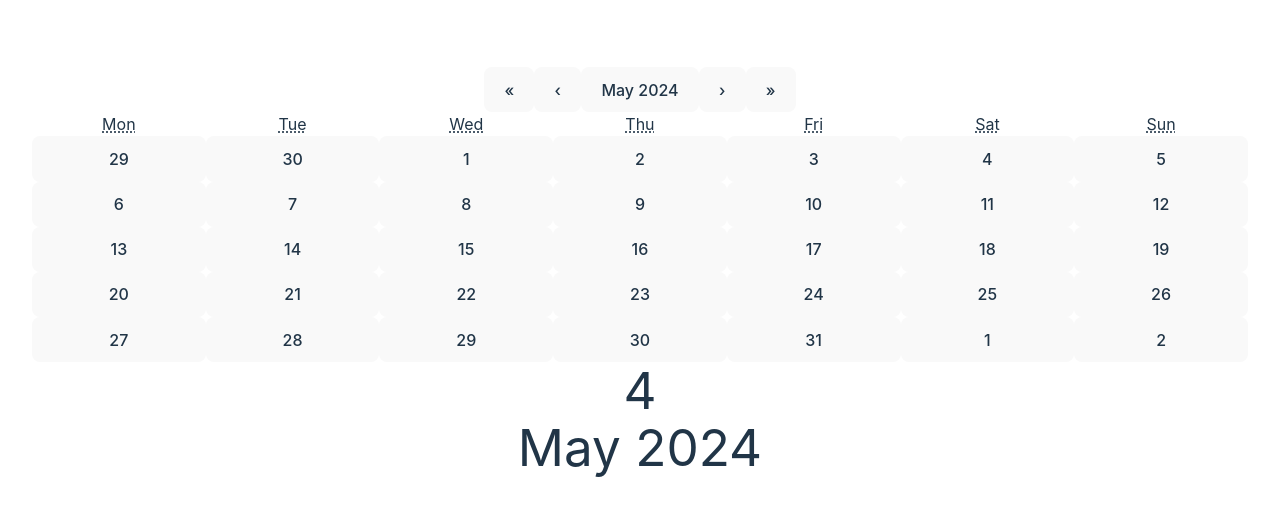
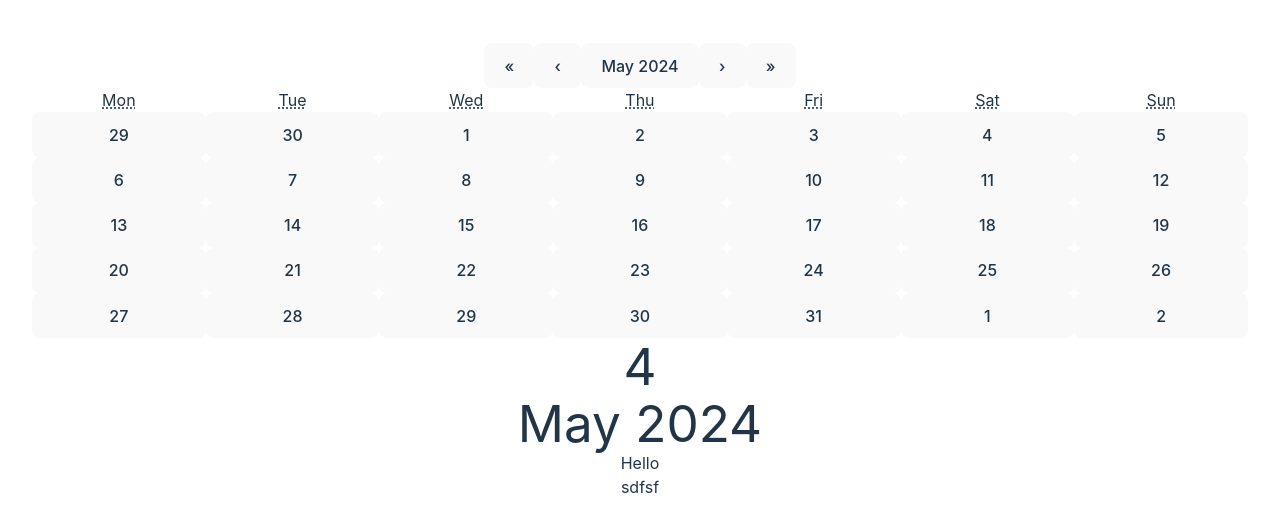
Before and after one commit to ajmal1722/react-calendar, a React (Vite) app: page / in a window 1280 px wide. Shown: the part 129-660 px from the top of the page. Built offline with nearby package versions, Linux system fonts and the light colour scheme.

Commit message:
got the initial values in ui

```diff
--- a/src/Redux/date/dateSlice.js
+++ b/src/Redux/date/dateSlice.js
@@ -3,6 +3,9 @@ import { createSlice } from '@reduxjs/toolkit'
 export const dateSlice = createSlice ({
     name: 'date',
     initialState:{
-        value: Date.now()
+        value: new Date()
+    },
+    reducers: {
+
     }
 })
--- /dev/null
+++ b/src/Redux/events/eventSlice.js
@@ -0,0 +1,16 @@
+import { createSlice } from "@reduxjs/toolkit";
+
+export const eventSlice = createSlice({
+    name: 'events',
+    initialState: {
+        value: ['Hello', 'sdfsf'],
+    },
+    reducers: {
+        addToEvents: (state, action) => {
+            state.value.push(action.payload)
+        }
+    }
+})
+
+export const { addToEvents } = eventSlice.actions;
+export default eventSlice.reducer
--- a/src/Redux/store.js
+++ b/src/Redux/store.js
@@ -1,5 +1,8 @@
 import { configureStore } from '@reduxjs/toolkit';
+import eventReducer from './events/eventSlice'
 
 export default configureStore({
-    reducer: {}
+    reducer: {
+        events: eventReducer
+    }
 })
--- a/src/components/Events.jsx
+++ b/src/components/Events.jsx
@@ -1,11 +1,15 @@
-import React from 'react'
+import { useSelector } from 'react-redux'
 
 const Events = () => {
+    const events = useSelector(state => state.events.value);
+
     const today = new Date();
     const date = today.getDate();
     const options = { month: 'short', year: 'numeric'};
-    const monthAndYear = today.toLocaleDateString('en-US', options)
-    // const formattedDate = `${date.getDate()}/${date.getMonth() + 1}/${date.getFullYear()}`;
+    const monthAndYear = today.toLocaleDateString('en-US', options);
+
+    console.log('state:', events);
+
     return (
         <div className='bg-indigo-600 lg:mx-16 sm:w-96  lg:mt-0 mt-6 mx-2'>
             <div className='flex justify-between mx-2'>
@@ -16,6 +20,11 @@ const Events = () => {
                     { monthAndYear }
                 </h1>
             </div>
+            <div>
+                {events.map((event, index) => (
+                    <div key={index}>{event}</div>
+                ))}
+            </div>
         </div>
     )
 }
```
